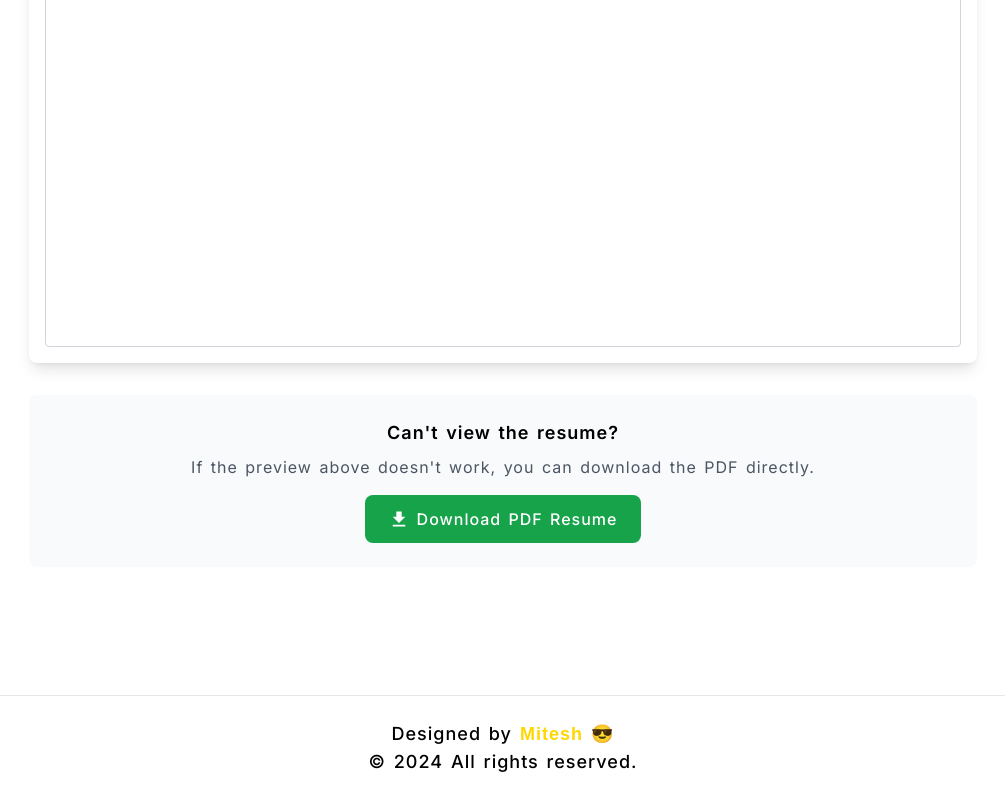
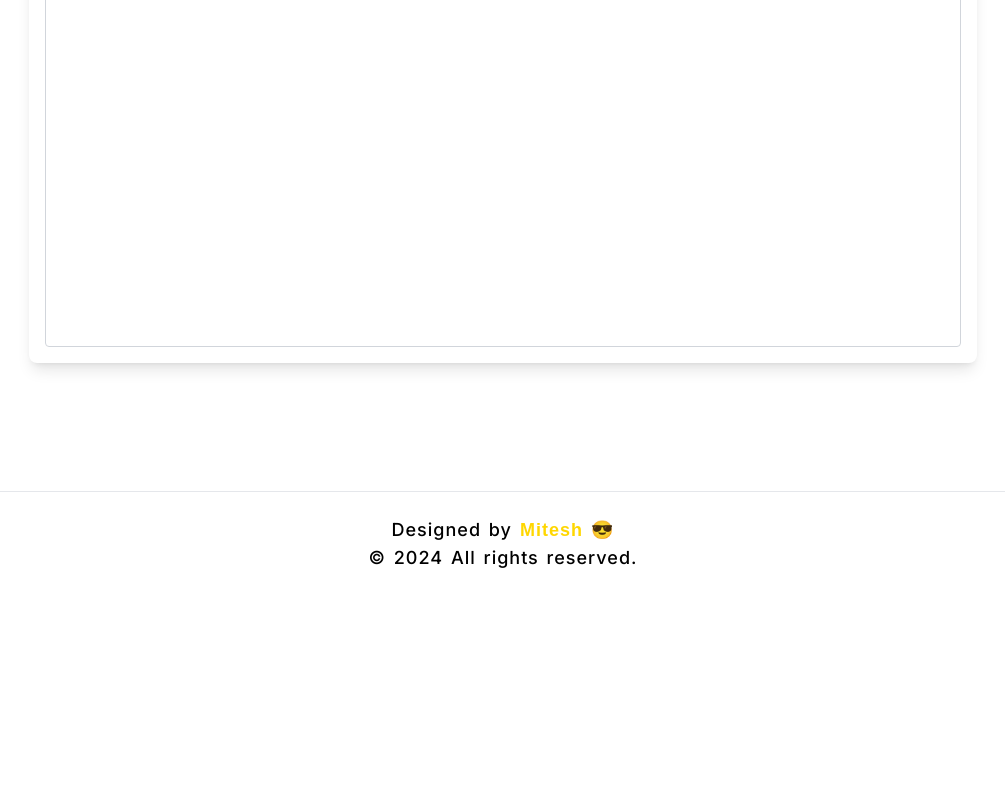
Before and after one commit to miteshgupta07/Portfolio, a Next.js app: page /view-resume in a window 1280 px wide. Shown: the part 602-1402 px from the top of the page, without its empty margins (137-1142 px from the left). After the commit the page ends 1198 px from the top, so only its background shows below. Built offline with nearby package versions, Linux system fonts and the light colour scheme; a web font is replaced by a local one.

Commit message:
Update ViewResume component with recent changes

```diff
--- a/app/view-resume/page.tsx
+++ b/app/view-resume/page.tsx
@@ -109,21 +109,6 @@ export default function ViewResume() {
               </div>
             </div>
           </div>
-
-          {/* Alternative download section */}
-          <div className="bg-gray-50 dark:bg-gray-800 rounded-lg p-6 text-center">
-            <h3 className="text-lg font-semibold mb-2 dark:text-gray-200">Can't view the resume?</h3>
-            <p className="text-gray-600 dark:text-gray-400 mb-4">
-              If the preview above doesn't work, you can download the PDF directly.
-            </p>
-            <button
-              onClick={handleDownload}
-              className="flex items-center gap-2 px-6 py-3 bg-green-600 text-white rounded-lg hover:bg-green-700 transition-colors font-medium mx-auto"
-            >
-              <IoMdDownload size={20} />
-              Download PDF Resume
-            </button>
-          </div>
         </>
       )}
     </div>
```
